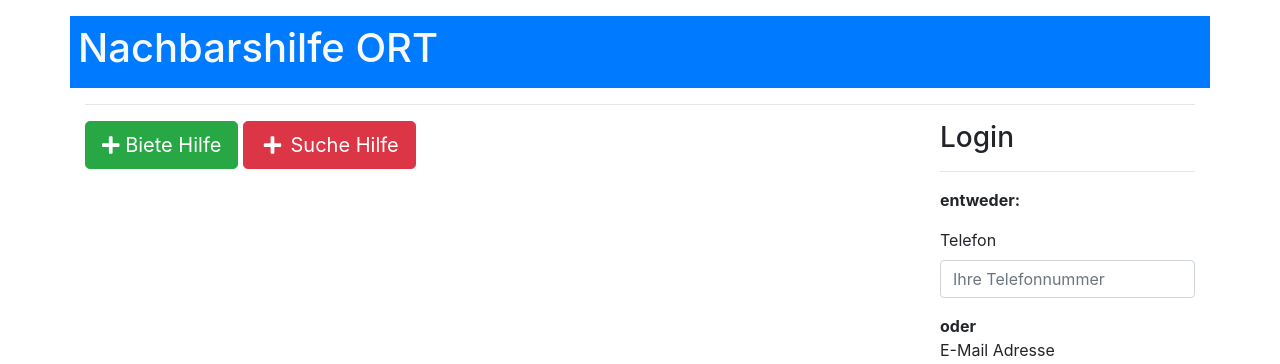
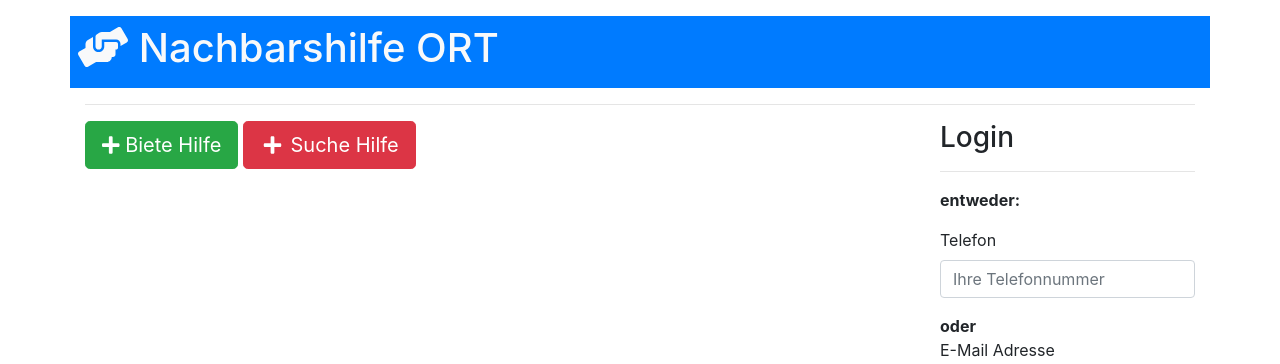
Before and after one commit to hanneseilers/nachbarshilfe, a PHP site: page / in a window 1280 px wide. Shown: the part 56-420 px from the top of the page. Run offline with PHP 8.4, Linux system fonts and the light colour scheme; some libraries are stand-ins or nearby versions.

Commit message:
Added Icon

```diff
--- a/content/home.php
+++ b/content/home.php
@@ -6,7 +6,7 @@
 		<div class="row">
 			<div class="col-md-12 bg-primary text-light p-2">
 
-				<h1><?php print $cfg['site']['name'];?></h1>
+				<h1><i class="fas fa-hands-helping fa-fw"></i> <?php print $cfg['site']['name'];?></h1>
 
 			</div>
 		</div>
```
